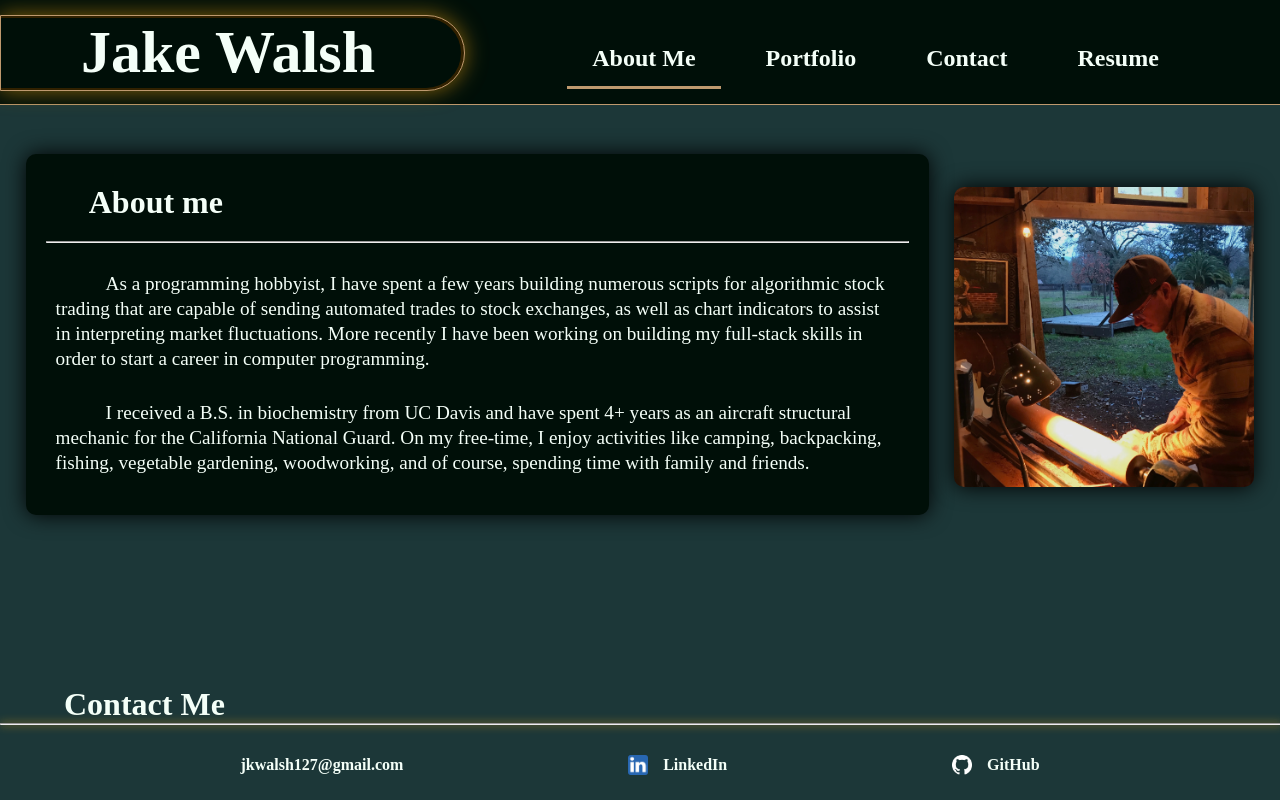
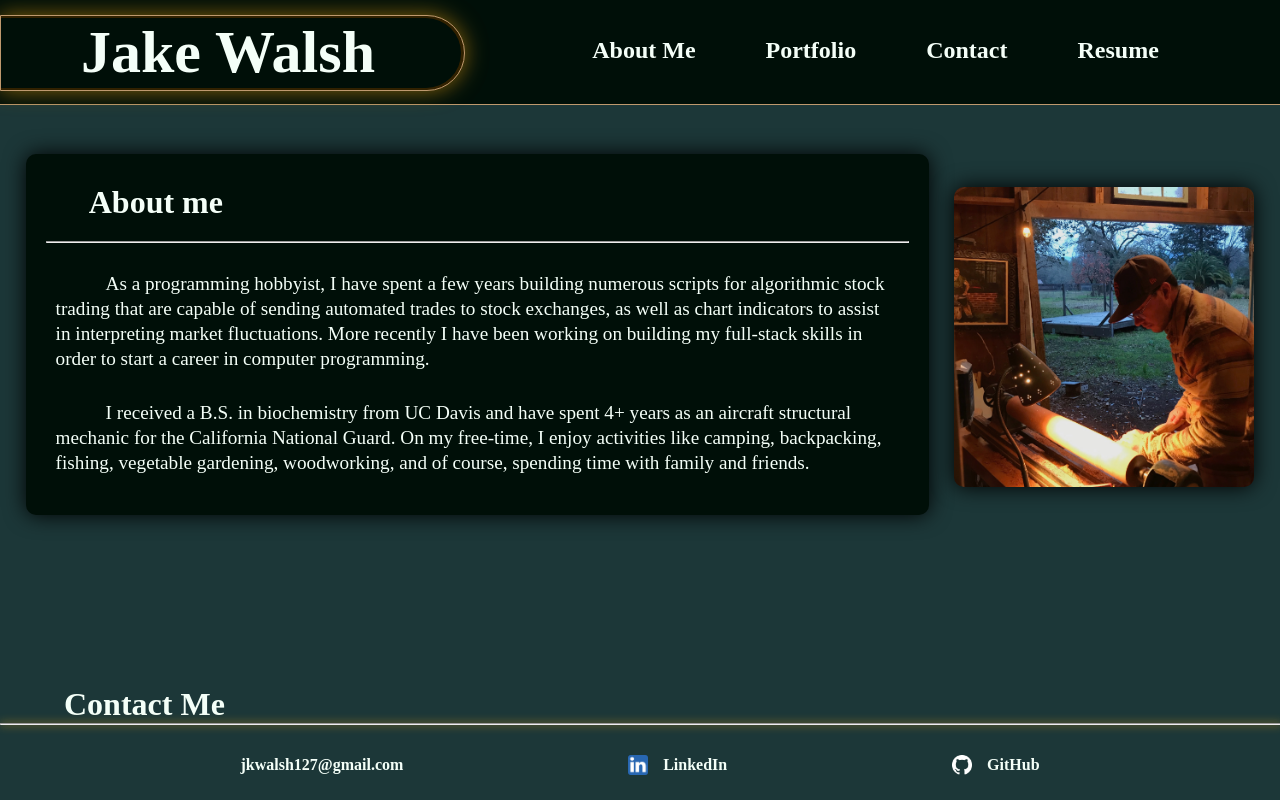
Before and after one commit to jkwalsh127/react-portfolio, a React (Create React App) app: page / in a window 1280 px wide. Built offline with nearby package versions, Linux system fonts and the light colour scheme.

Commit message:
add routes to the app

```diff
--- a/package.json
+++ b/package.json
@@ -9,6 +9,7 @@
     "@testing-library/user-event": "^13.5.0",
     "react": "^18.1.0",
     "react-dom": "^18.1.0",
+    "react-router-dom": "^6.2.1",
     "react-scripts": "5.0.1",
     "web-vitals": "^2.1.4"
   },
--- a/src/components/Footer.js
+++ b/src/components/Footer.js
@@ -1,6 +1,6 @@
 import React from 'react';
-import '../styles/Footer.css';
-import '../styles/FooterMediaQueries.css';
+import './styles/Footer.css';
+import './styles/FooterMediaQueries.css';
 import github from './images/GitHub-Mark-Light-32px.png';
 import linkedin from './images/linkedin.png';
 
--- a/src/components/Header.js
+++ b/src/components/Header.js
@@ -1,6 +1,6 @@
 import React from 'react';
-import '../styles/Header.css';
-import '../styles/HeaderMediaQueries.css';
+import './styles/Header.css';
+import './styles/HeaderMediaQueries.css';
 import Nav from './Nav';
 
 export default function Header({ currentPage, handlePageChange }) {
--- a/src/components/Nav.js
+++ b/src/components/Nav.js
@@ -1,46 +1,31 @@
 import React from 'react';
-import '../styles/Nav.css';
-import '../styles/NavMediaQueries.css';
+import './styles/Nav.css';
+import './styles/NavMediaQueries.css';
+import { Link } from 'react-router-dom';
 
 export default function Nav({ currentPage, handlePageChange }) {
     return (
         <div className='nav'>
           <ul className='nav-tabs'>
-            <li>
-              <a
-                  href="#aboutme"
-                  onClick={() => handlePageChange('AboutMe')}
-                  className={currentPage === 'AboutMe' ? 'nav-items-active' : 'nav-items'}
-              >
+            <li className='nav-items'>
+              <Link to="/">
                   About Me
-              </a>
+              </Link>
             </li>
-            <li>
-              <a
-                  href="#portfolio"
-                  onClick={() => handlePageChange('Portfolio')}
-                  className={currentPage === 'Portfolio' ? 'nav-items-active' : 'nav-items'}
-              >
+            <li className='nav-items'>
+              <Link to="/portfolio">
                   Portfolio
-              </a>
+              </Link>
             </li>
-            <li>
-              <a
-                  href="#contact"
-                  onClick={() => handlePageChange('Contact')}
-                  className={currentPage === 'Contact' ? 'nav-items-active' : 'nav-items'}
-              >
+            <li className='nav-items'>
+              <Link to="/contact">
                   Contact
-              </a>
+              </Link>
             </li>
-            <li>
-              <a
-                  href="#resume"
-                  onClick={() => handlePageChange('Resume')}
-                  className={currentPage === 'Resume' ? 'nav-items-active' : 'nav-items'}
-              >
+            <li className='nav-items'>
+              <Link to="/resume">
                   Resume
-              </a>
+              </Link>
             </li>
           </ul>
         </div>
--- a/src/components/portfolioContainer.js
+++ b/src/components/portfolioContainer.js
@@ -1,4 +1,6 @@
-import React, { useState } from 'react';
+import React from 'react';
+import { BrowserRouter as Router, Route, Routes } from 'react-router-dom';
+
 import Header from './Header';
 import Footer from './Footer';
 import AboutMe from './pages/AboutMe';
@@ -7,31 +9,30 @@
 import Resume from './pages/Resume';
 
 export default function PorftolioContainer() {
-    const [currentPage, setCurrentPage] = useState('AboutMe');
-
-    const renderPage = () => {
-        if (currentPage === 'AboutMe') {
-            return <AboutMe />;
-        }
-        if (currentPage === 'Portfolio') {
-            return <Portfolio />;
-        }
-        if (currentPage === 'Resume') {
-            return <Resume />;
-        }
-        if (currentPage === 'Contact') {
-            return <Contact />;
-        }
-        return
-    };
-
-    const handlePageChange = (page) => setCurrentPage(page);
-
     return (
-        <div className='root'>
-            <Header currentPage={currentPage} handlePageChange={handlePageChange} />
-            {renderPage()}
-            <Footer />
-        </div>
+        <Router>
+            <div className='root'>
+                <Header />
+                    <Routes>
+                        <Route
+                            path="/"
+                            element={<AboutMe />}
+                        />
+                        <Route
+                            path="/portfolio"
+                            element={<Portfolio />}
+                        />
+                        <Route
+                            path="/resume"
+                            element={<Resume />}
+                        />
+                        <Route
+                            path="/contact"
+                            element={<Contact />}
+                        />
+                    </Routes>
+                <Footer />
+            </div>
+        </Router>
     );
 }
--- a/src/styles/Nav.css
+++ b/src/components/styles/Nav.css
@@ -14,8 +14,7 @@
 .nav-items {
     border-bottom: 3px solid transparent;
     text-align: center;
-    height: 100%;
-    padding: 30px 25px 15px 25px;
+    padding: 0px 25px 0px 25px;
     color: #F4FFF8;
     font-size: 24px;
     display: flex;
```
Also changed, not shown: src/components/styles/Footer.css (renamed from src/styles/Footer.css), src/components/styles/FooterMediaQueries.css (renamed from src/styles/FooterMediaQueries.css), src/components/styles/Header.css (renamed from src/styles/Header.css), src/components/styles/HeaderMediaQueries.css (renamed from src/styles/HeaderMediaQueries.css), src/components/styles/NavMediaQueries.css (renamed from src/styles/NavMediaQueries.css), 1 other file (tests, documents, lock files or other folders).
